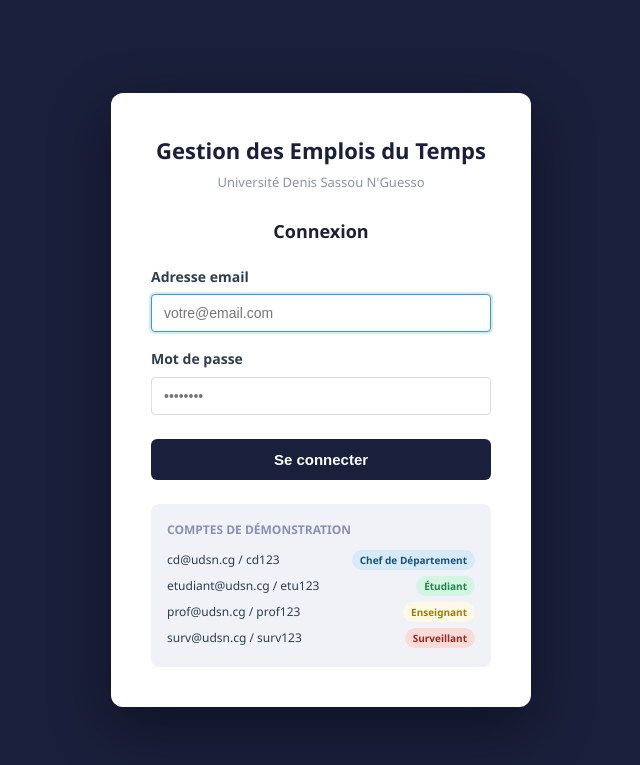
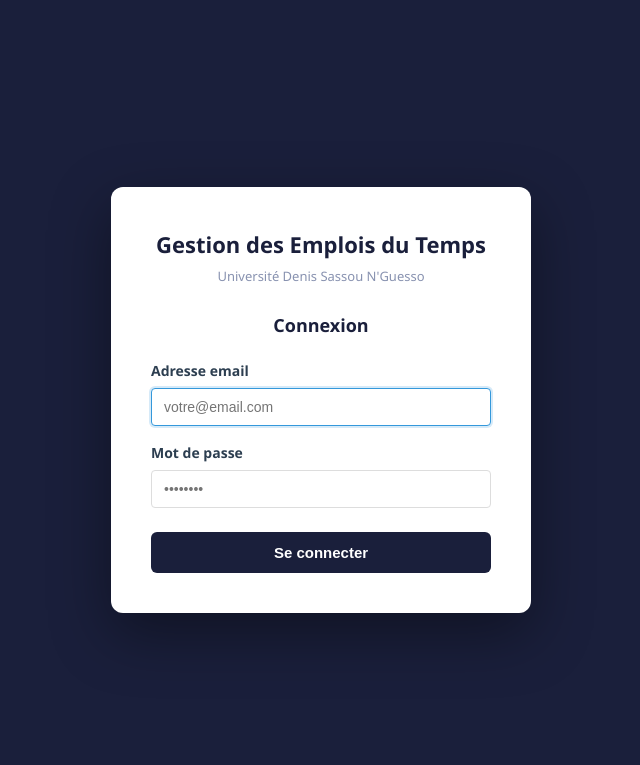
Before and after one commit to astraorigine/gestion-edt, a Flask app: page /connexion in a window 1280 px wide. Shown: the top 765 px of the page, without its empty margins (319-959 px from the left). Run offline with Flask 3, Linux system fonts and the light colour scheme.

Commit message:
retraite des comptes de test

```diff
--- a/templates/connexion.html
+++ b/templates/connexion.html
@@ -157,35 +157,6 @@
 
     </form>
 
-    <!-- Comptes de démonstration -->
-    <div class="roles-info">
-        <h4>Comptes de démonstration</h4>
-
-        <div class="role-ligne">
-            <span>cd@udsn.cg / cd123</span>
-            <span class="role-badge role-cd">
-                Chef de Département
-            </span>
-        </div>
-        <div class="role-ligne">
-            <span>etudiant@udsn.cg / etu123</span>
-            <span class="role-badge role-etudiant">
-                Étudiant
-            </span>
-        </div>
-        <div class="role-ligne">
-            <span>prof@udsn.cg / prof123</span>
-            <span class="role-badge role-enseignant">
-                Enseignant
-            </span>
-        </div>
-        <div class="role-ligne">
-            <span>surv@udsn.cg / surv123</span>
-            <span class="role-badge role-surveillant">
-                Surveillant
-            </span>
-        </div>
-    </div>
 
 </div>
 
```
